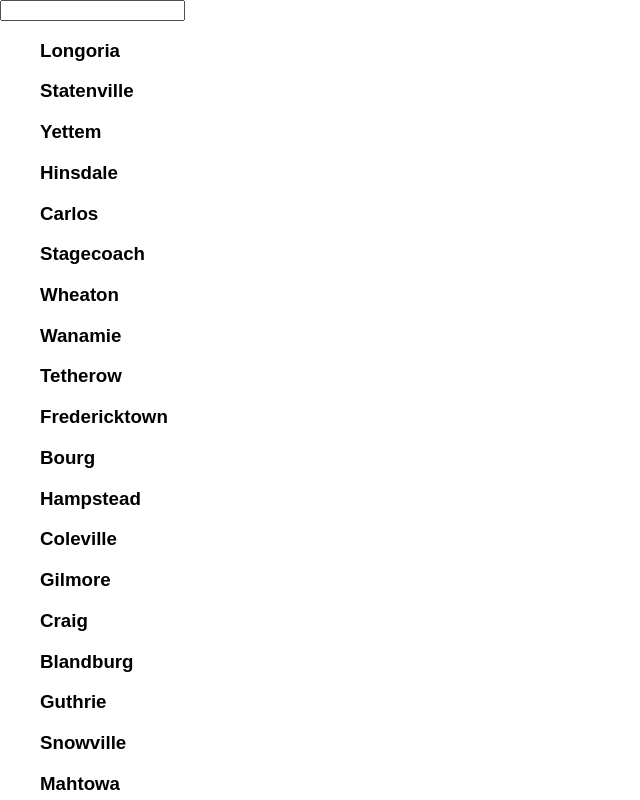
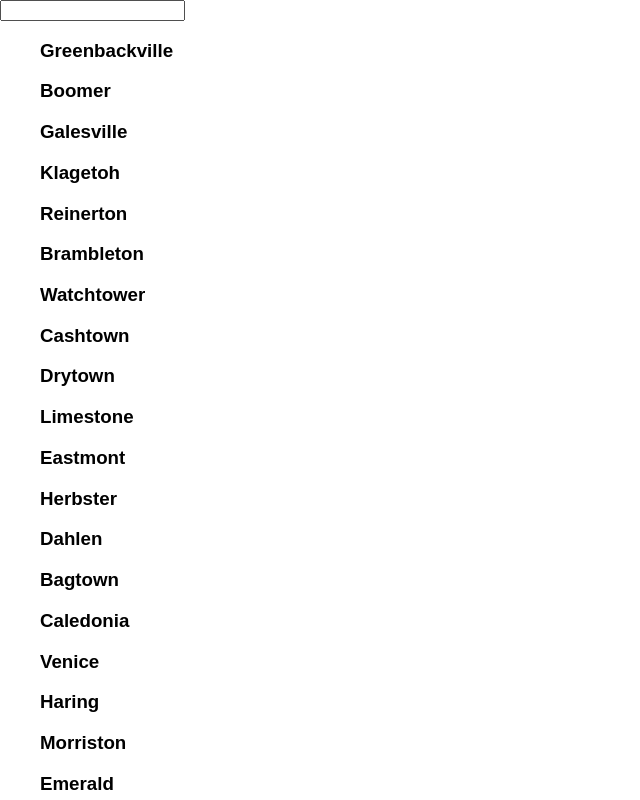
Before and after one commit to aakashkhatter1296/react-simple-search, a React (Create React App) app: page / in a window 1280 px wide. Shown: the top 800 px of the page, without its empty margins (0-640 px from the left). Built offline with nearby package versions, Linux system fonts and the light colour scheme.

Commit message:
added lodash, applied debounce to filter function, refactored list item

```diff
--- a/package.json
+++ b/package.json
@@ -4,6 +4,7 @@
   "private": true,
   "dependencies": {
     "global": "^4.3.2",
+    "lodash": "^4.17.5",
     "react": "^16.2.0",
     "react-dom": "^16.2.0",
     "react-scripts": "1.1.1",
--- a/src/components/App.js
+++ b/src/components/App.js
@@ -1,27 +1,38 @@
 import React, { Component } from "react";
-import { cities } from "../assets/cities-10k";
+import { cities } from "../assets/cities-50k";
 import SearchBar from "./search_bar";
 import CityList from "./cities_list";
+import _ from "lodash";
 
 class App extends Component {
 	constructor(props) {
 		super(props);
-
 		this.state = { cities: cities };
 	}
 
-	FilterList(filterString) {
+	// Function to search the list, and put the results into the state
+	filterList(filterString) {
+		if (_.isEmpty(filterString)) {
+			this.setState({
+				cities: cities
+			});
+		}
 		this.setState({
-			cities: cities.filter(city => {
+			cities: _.filter(cities, city => {
 				return city.city.match(filterString);
 			})
 		});
 	}
 
 	render() {
+		// Debounce function so that the filter function is called only after 300ms
+		const filter = _.debounce(term => {
+			this.filterList(term);
+		}, 300);
+
 		return (
 			<div className="App">
-				<SearchBar onSearchTermChange={term => this.FilterList(term)} />
+				<SearchBar onSearchTermChange={term => filter(term)} />
 				<CityList cities={this.state.cities} />
 			</div>
 		);
--- a/src/components/cities_list.js
+++ b/src/components/cities_list.js
@@ -1,12 +1,12 @@
 import React from "react";
-import ListDetail from "./list_detail";
+import CityListItem from "./city_list_item";
 
 const CityList = props => {
-	const listDetailItems = props.cities.map(obj => {
-		return <ListDetail key={obj.index} title={obj.city} />;
+	const cityListItems = props.cities.map(obj => {
+		return <CityListItem key={obj.index} title={obj.city} />;
 	});
 
-	return <ul>{listDetailItems}</ul>;
+	return <ul>{cityListItems}</ul>;
 };
 
 export default CityList;
--- a/src/components/list_detail.js
+++ b/src/components/city_list_item.js
@@ -1,6 +1,6 @@
 import React from "react";
 
-const ListDetail = props => {
+const CityListItem = props => {
 	return (
 		<div className="list-detail">
 			<h3>{props.title}</h3>
@@ -8,4 +8,4 @@ const ListDetail = props => {
 	);
 };
 
-export default ListDetail;
+export default CityListItem;
--- a/src/components/search_bar.js
+++ b/src/components/search_bar.js
@@ -3,10 +3,11 @@ import React, { Component } from "react";
 class SearchBar extends Component {
 	constructor(props) {
 		super(props);
-
 		this.state = { term: "" };
 	}
 
+	// Funciton called when the search term is changed.
+	// Sets the current term in the state and calls the callback funtion to return the current search term
 	onInputChange(term) {
 		this.setState({ term });
 		this.props.onSearchTermChange(term);
```
Also changed, not shown: 1 other file (tests, documents, lock files or other folders).
